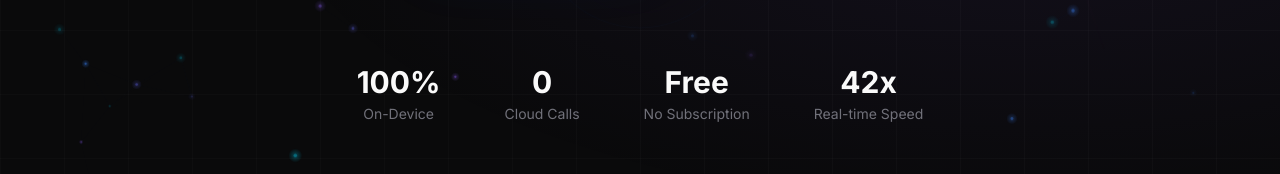
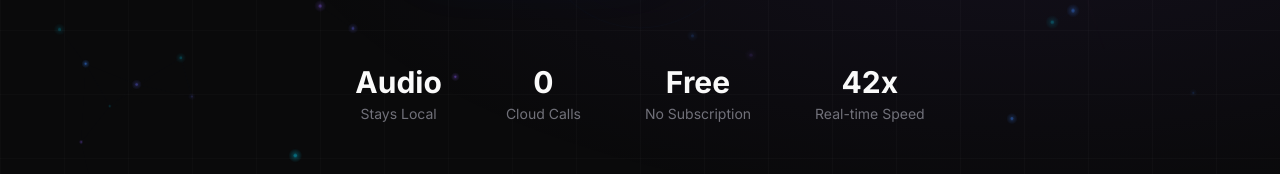
Before and after one commit to aiagentwithdhruv/indian-whisper, a Next.js app: page / in a window 1280 px wide. Shown: the part 546-720 px from the top of the page. Built offline with nearby package versions, Linux system fonts and the light colour scheme.

Commit message:
fix(truth): Hero stat tile "100% / On-Device" → "Audio / Stays Local" (D-IW-WEB-PRIVACY-003)

```diff
--- a/app/components/Hero.tsx
+++ b/app/components/Hero.tsx
@@ -96,7 +96,7 @@ export default function Hero() {
         {/* Stats */}
         <div className="mt-16 flex items-center justify-center gap-8 md:gap-16 text-center">
           {[
-            { value: "100%", label: "On-Device" },
+            { value: "Audio", label: "Stays Local" },
             { value: "0", label: "Cloud Calls" },
             { value: "Free", label: "No Subscription" },
             { value: "42x", label: "Real-time Speed" },
```
